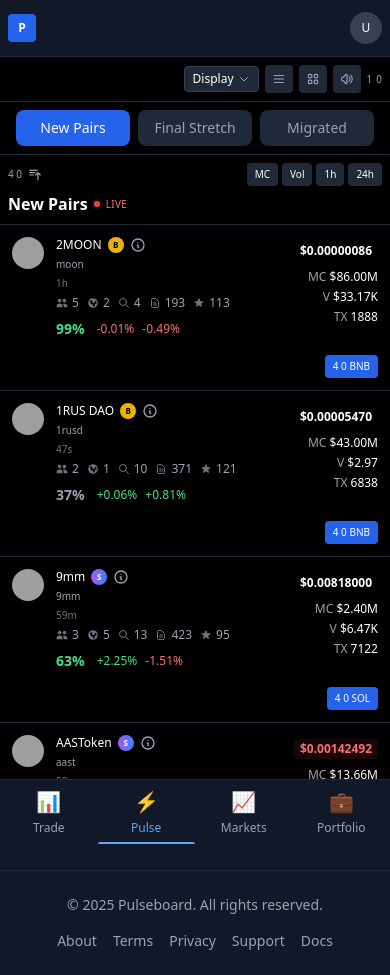
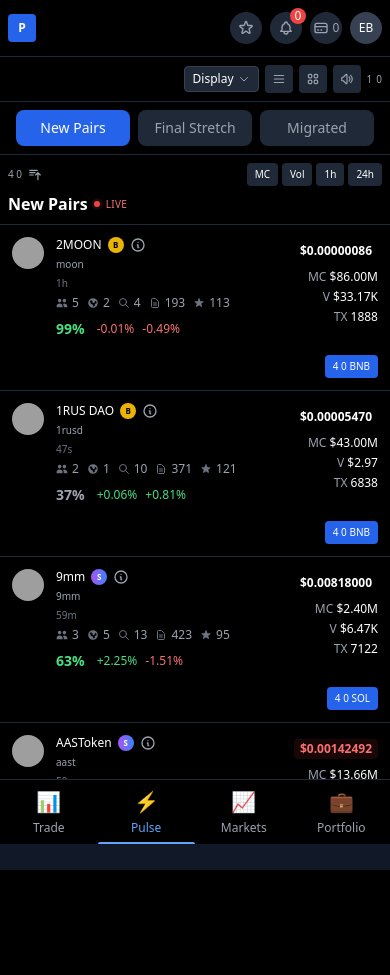
Before and after one commit to RajeevBaniya/token-trading-table, a Next.js app: page / in a window 390 px wide. After the commit the page ends 870 px from the top, so only its background shows below. Built offline with nearby package versions, Linux system fonts and the light colour scheme; grey boxes are pictures that could not be loaded.

Commit message:
Implemented responsive header, footer, and mobile bottom navigation

```diff
--- a/src/components/layout/Footer.tsx
+++ b/src/components/layout/Footer.tsx
@@ -1,32 +1,58 @@
 'use client';
 
 function Footer() {
-  const footerLinks = [
-    { label: 'About', href: '#' },
-    { label: 'Terms', href: '#' },
-    { label: 'Privacy', href: '#' },
-    { label: 'Support', href: '#' },
-    { label: 'Docs', href: '#' },
-  ];
+  return (
+    <footer className="hidden md:block fixed bottom-0 left-0 right-0 bg-black border-t border-gray-800 z-40">
+      <div className="container mx-auto px-2 sm:px-4 py-2 sm:py-3">
+        <div className="flex flex-col lg:flex-row items-start lg:items-center justify-between gap-2 lg:gap-4">
+          <div className="flex items-center gap-2 sm:gap-3 flex-wrap">
+            <select className="px-2 py-1 bg-gray-800 border border-gray-700 rounded text-xs text-white">
+              <option>PRESET 1</option>
+              <option>PRESET 2</option>
+              <option>PRESET 3</option>
+            </select>
+            <div className="text-xs text-gray-400">1 0</div>
+            <div className="flex items-center gap-1.5 sm:gap-2 flex-wrap">
+              <button className="text-gray-400 hover:text-white transition-colors">
+                <svg className="w-3.5 h-3.5 sm:w-4 sm:h-4" fill="none" stroke="currentColor" viewBox="0 0 24 24">
+                  <path strokeLinecap="round" strokeLinejoin="round" strokeWidth={2} d="M3 10h18M7 15h1m4 0h1m-7 4h12a3 3 0 003-3V8a3 3 0 00-3-3H6a3 3 0 00-3 3v8a3 3 0 003 3z" />
+                </svg>
+              </button>
+              <a href="#" className="text-xs text-gray-400 hover:text-white transition-colors">Wallet</a>
+              <a href="#" className="text-xs text-gray-400 hover:text-white transition-colors hidden sm:inline">Twitter</a>
+              <a href="#" className="text-xs text-gray-400 hover:text-white transition-colors hidden lg:inline">Discover</a>
+              <a href="#" className="text-xs text-blue-400 font-medium">Pulse</a>
+              <a href="#" className="text-xs text-gray-400 hover:text-white transition-colors hidden lg:inline">PnL</a>
+            </div>
+          </div>
 
-  return (
-    <footer className="bg-gray-900 border-t border-gray-800">
-      <div className="container mx-auto px-4 py-6">
-        <div className="flex flex-col md:flex-row items-center justify-between gap-4">
-          <div className="text-sm text-gray-400">
-            © 2025 Pulseboard. All rights reserved.
+          <div className="flex items-center gap-2 sm:gap-4 text-xs text-gray-400">
+            <span>$88.7K</span>
+            <span className="hidden sm:inline">$2970</span>
+            <span className="hidden lg:inline">$840</span>
           </div>
-          <nav className="flex flex-wrap items-center gap-4">
-            {footerLinks.map((link) => (
-              <a
-                key={link.label}
-                href={link.href}
-                className="text-sm text-gray-400 hover:text-white transition-colors"
-              >
-                {link.label}
-              </a>
-            ))}
-          </nav>
+
+          <div className="flex items-center gap-2 sm:gap-3 flex-wrap">
+            <div className="flex items-center gap-1.5 sm:gap-2 text-xs text-gray-400">
+              <span className="w-2 h-2 bg-green-500 rounded-full"></span>
+              <span className="hidden sm:inline">Connection is stable</span>
+              <span className="sm:hidden">Connected</span>
+            </div>
+            <select className="px-2 py-1 bg-gray-800 border border-gray-700 rounded text-xs text-white">
+              <option>GLOBAL</option>
+            </select>
+            <button className="text-gray-400 hover:text-white transition-colors">
+              <svg className="w-3.5 h-3.5 sm:w-4 sm:h-4" fill="none" stroke="currentColor" viewBox="0 0 24 24">
+                <path strokeLinecap="round" strokeLinejoin="round" strokeWidth={2} d="M15 17h5l-1.405-1.405A2.032 2.032 0 0118 14.158V11a6.002 6.002 0 00-4-5.659V5a2 2 0 10-4 0v.341C7.67 6.165 6 8.388 6 11v3.159c0 .538-.214 1.055-.595 1.436L4 17h5m6 0v1a3 3 0 11-6 0v-1m6 0H9" />
+              </svg>
+            </button>
+            <button className="text-gray-400 hover:text-white transition-colors hidden lg:block">
+              <svg className="w-4 h-4" fill="none" stroke="currentColor" viewBox="0 0 24 24">
+                <path strokeLinecap="round" strokeLinejoin="round" strokeWidth={2} d="M9 12h6m-6 4h6m2 5H7a2 2 0 01-2-2V5a2 2 0 012-2h5.586a1 1 0 01.707.293l5.414 5.414a1 1 0 01.293.707V19a2 2 0 01-2 2z" />
+              </svg>
+            </button>
+            <a href="#" className="text-xs text-gray-400 hover:text-white transition-colors hidden xl:inline">X Docs</a>
+          </div>
         </div>
       </div>
     </footer>
--- a/src/components/layout/Header.tsx
+++ b/src/components/layout/Header.tsx
@@ -1,20 +1,37 @@
 'use client';
 
-import { useState } from 'react';
+import { useState, useCallback } from 'react';
+import { useDispatch, useSelector } from 'react-redux';
+import { DepositModal } from '@/components/exchange/DepositModal';
+import { Popover, PopoverContent, PopoverTrigger } from '@/components/ui/popover';
+import { setChainFilter } from '@/store/tokenSlice';
+import { selectChainFilter } from '@/store/tokenSelectors';
+import type { ChainFilter } from '@/domain/token/token.types';
 
 function Header() {
+  const dispatch = useDispatch();
+  const chainFilter = useSelector(selectChainFilter);
   const [isProfileOpen, setIsProfileOpen] = useState(false);
   const [searchFocused, setSearchFocused] = useState(false);
+  const [isDepositModalOpen, setIsDepositModalOpen] = useState(false);
+  const [chainFilterOpen, setChainFilterOpen] = useState(false);
+
+  const handleChainFilterChange = useCallback((filter: ChainFilter) => {
+    dispatch(setChainFilter(filter));
+    setChainFilterOpen(false);
+  }, [dispatch]);
 
   const navigationItems = [
-    { label: 'Trade', href: '#' },
+    { label: 'Discover', href: '#' },
     { label: 'Pulse', href: '#', active: true },
-    { label: 'Markets', href: '#' },
+    { label: 'Trackers', href: '#' },
+    { label: 'Perpetuals', href: '#' },
     { label: 'Portfolio', href: '#' },
+    { label: 'Rewards', href: '#' },
   ];
 
   return (
-    <header className="sticky top-0 z-50 bg-gray-900 border-b border-gray-800">
+    <header className="sticky top-0 z-50 bg-black border-b border-gray-800">
       <div className="container mx-auto px-2 sm:px-4">
         <div className="flex items-center justify-between h-14 sm:h-16">
           <div className="flex items-center gap-4 sm:gap-8">
@@ -44,11 +61,11 @@ function Header() {
             </nav>
           </div>
 
-          <div className="flex items-center gap-2 sm:gap-4">
+          <div className="flex items-center gap-2 sm:gap-3">
             <div className="relative hidden sm:block">
               <input
                 type="text"
-                placeholder="Search tokens..."
+                placeholder="Search by token or CA..."
                 onFocus={() => setSearchFocused(true)}
                 onBlur={() => setSearchFocused(false)}
                 className={`w-48 lg:w-64 px-3 lg:px-4 py-1.5 lg:py-2 bg-gray-800 border rounded-lg text-sm text-white placeholder-gray-500 transition-colors ${
@@ -59,12 +76,101 @@ function Header() {
               />
             </div>
 
+            <div className="hidden md:block">
+              <Popover open={chainFilterOpen} onOpenChange={setChainFilterOpen}>
+                <PopoverTrigger asChild>
+                  <button className="flex items-center gap-2 px-3 py-1.5 bg-gray-800 border border-gray-700 hover:bg-gray-700 rounded-lg text-sm text-white transition-colors">
+                    {chainFilter === 'All' ? (
+                      <span>All</span>
+                    ) : chainFilter === 'BNB' ? (
+                      <>
+                        <div className="w-4 h-4 bg-yellow-500 rounded-full flex items-center justify-center">
+                          <span className="text-black text-[8px] font-bold">B</span>
+                        </div>
+                        <span>BNB</span>
+                      </>
+                    ) : (
+                      <>
+                        <div className="w-4 h-4 bg-gradient-to-r from-purple-500 to-blue-500 rounded-full flex items-center justify-center">
+                          <span className="text-white text-[8px] font-bold">S</span>
+                        </div>
+                        <span>SOL</span>
+                      </>
+                    )}
+                    <svg className="w-3 h-3 text-gray-400" fill="none" stroke="currentColor" viewBox="0 0 24 24">
+                      <path strokeLinecap="round" strokeLinejoin="round" strokeWidth={2} d="M19 9l-7 7-7-7" />
+                    </svg>
+                  </button>
+                </PopoverTrigger>
+                <PopoverContent className="w-28 p-1 bg-gray-800 border-gray-700">
+                  <button
+                    onClick={() => handleChainFilterChange('All')}
+                    className={`w-full flex items-center gap-2 px-3 py-2 rounded transition-colors ${
+                      chainFilter === 'All' ? 'bg-blue-600 text-white' : 'hover:bg-gray-700 text-white'
+                    }`}
+                  >
+                    <span className="text-sm">All</span>
+                  </button>
+                  <button
+                    onClick={() => handleChainFilterChange('BNB')}
+                    className={`w-full flex items-center gap-2 px-3 py-2 rounded transition-colors ${
+                      chainFilter === 'BNB' ? 'bg-blue-600 text-white' : 'hover:bg-gray-700 text-white'
+                    }`}
+                  >
+                    <div className="w-4 h-4 bg-yellow-500 rounded-full flex items-center justify-center">
+                      <span className="text-black text-[8px] font-bold">B</span>
+                    </div>
+                    <span className="text-sm">BNB</span>
+                  </button>
+                  <button
+                    onClick={() => handleChainFilterChange('SOL')}
+                    className={`w-full flex items-center gap-2 px-3 py-2 rounded transition-colors ${
+                      chainFilter === 'SOL' ? 'bg-blue-600 text-white' : 'hover:bg-gray-700 text-white'
+                    }`}
+                  >
+                    <div className="w-4 h-4 bg-gradient-to-r from-purple-500 to-blue-500 rounded-full flex items-center justify-center">
+                      <span className="text-white text-[8px] font-bold">S</span>
+                    </div>
+                    <span className="text-sm">SOL</span>
+                  </button>
+                </PopoverContent>
+              </Popover>
+            </div>
+
+            <button
+              onClick={() => setIsDepositModalOpen(true)}
+              className="hidden md:block px-4 py-1.5 bg-blue-600 hover:bg-blue-700 rounded-lg text-sm text-white font-medium transition-colors"
+            >
+              Deposit
+            </button>
+
+            <div className="flex items-center gap-2">
+              <button className="w-8 h-8 rounded-full bg-gray-800 hover:bg-gray-700 transition-colors flex items-center justify-center">
+                <svg className="w-4 h-4 text-gray-400" fill="none" stroke="currentColor" viewBox="0 0 24 24">
+                  <path strokeLinecap="round" strokeLinejoin="round" strokeWidth={2} d="M11.049 2.927c.3-.921 1.603-.921 1.902 0l1.519 4.674a1 1 0 00.95.69h4.915c.969 0 1.371 1.24.588 1.81l-3.976 2.888a1 1 0 00-.363 1.118l1.518 4.674c.3.922-.755 1.688-1.538 1.118l-3.976-2.888a1 1 0 00-1.176 0l-3.976 2.888c-.783.57-1.838-.197-1.538-1.118l1.518-4.674a1 1 0 00-.363-1.118l-3.976-2.888c-.784-.57-.38-1.81.588-1.81h4.914a1 1 0 00.951-.69l1.519-4.674z" />
+                </svg>
+              </button>
+
+              <button className="w-8 h-8 rounded-full bg-gray-800 hover:bg-gray-700 transition-colors flex items-center justify-center relative">
+                <svg className="w-4 h-4 text-gray-400" fill="none" stroke="currentColor" viewBox="0 0 24 24">
+                  <path strokeLinecap="round" strokeLinejoin="round" strokeWidth={2} d="M15 17h5l-1.405-1.405A2.032 2.032 0 0118 14.158V11a6.002 6.002 0 00-4-5.659V5a2 2 0 10-4 0v.341C7.67 6.165 6 8.388 6 11v3.159c0 .538-.214 1.055-.595 1.436L4 17h5m6 0v1a3 3 0 11-6 0v-1m6 0H9" />
+                </svg>
+                <span className="absolute -top-1 -right-1 w-4 h-4 bg-red-500 rounded-full text-xs text-white flex items-center justify-center">0</span>
+              </button>
+
+              <button className="w-8 h-8 rounded-full bg-gray-800 hover:bg-gray-700 transition-colors flex items-center justify-center">
+                <svg className="w-4 h-4 text-gray-400" fill="none" stroke="currentColor" viewBox="0 0 24 24">
+                  <path strokeLinecap="round" strokeLinejoin="round" strokeWidth={2} d="M3 10h18M7 15h1m4 0h1m-7 4h12a3 3 0 003-3V8a3 3 0 00-3-3H6a3 3 0 00-3 3v8a3 3 0 003 3z" />
+                </svg>
+                <span className="ml-1 text-xs text-gray-400">0</span>
+              </button>
+
               <div className="relative">
                 <button
                   onClick={() => setIsProfileOpen(!isProfileOpen)}
                   className="w-8 h-8 sm:w-10 sm:h-10 rounded-full bg-gray-700 hover:bg-gray-600 transition-colors flex items-center justify-center"
                 >
-                <span className="text-white text-xs sm:text-sm font-medium">U</span>
+                  <span className="text-white text-xs sm:text-sm font-medium">EB</span>
                 </button>
 
                 {isProfileOpen && (
@@ -105,6 +211,8 @@ function Header() {
             </div>
           </div>
         </div>
+      </div>
+      <DepositModal open={isDepositModalOpen} onOpenChange={setIsDepositModalOpen} />
     </header>
   );
 }
--- a/src/components/layout/MobileBottomNav.tsx
+++ b/src/components/layout/MobileBottomNav.tsx
@@ -13,7 +13,7 @@ function MobileBottomNav() {
   ];
 
   return (
-    <nav className="fixed bottom-0 left-0 right-0 z-50 bg-gray-900 border-t border-gray-800 md:hidden">
+    <nav className="fixed bottom-0 left-0 right-0 z-50 bg-black border-t border-gray-800 md:hidden">
       <div className="flex items-center justify-around h-16">
         {navItems.map((item) => (
           <button
```
Lines whose indentation alone changed are shown as unchanged.
